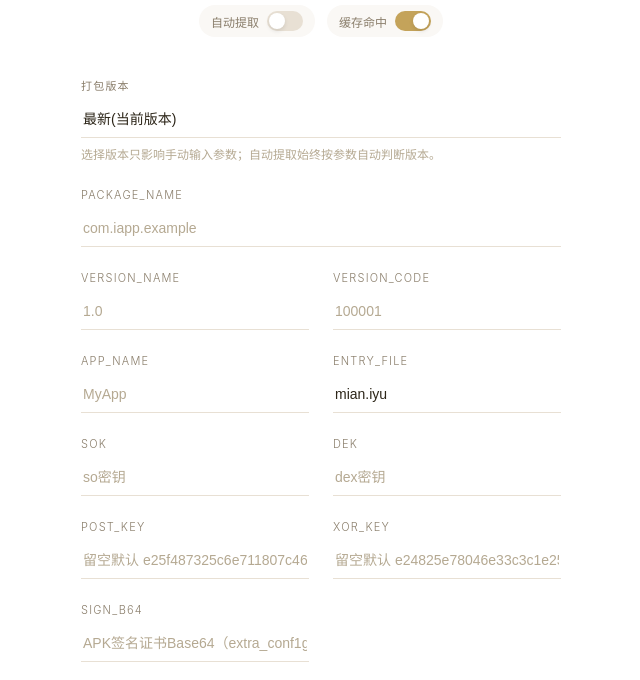
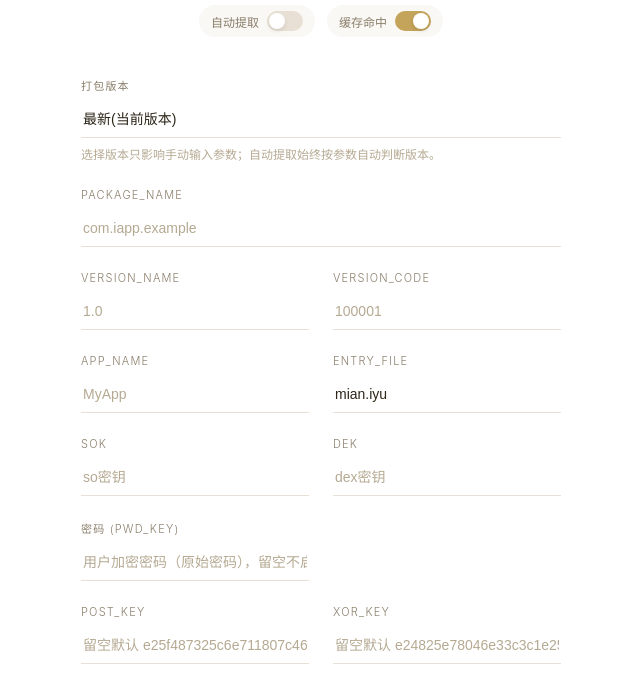
Before and after one commit to aiysss/iapp-decrypt, a plain HTML site: page temp/index.html in a window 1280 px wide. Shown: the part 120-800 px from the top of the page, without its empty margins (319-959 px from the left). Drawn offline with Linux system fonts and the light colour scheme.

Commit message:
fix: pwd_key 密码字段改为始终显示（不限定 legacy4 模式）

```diff
--- a/temp/index.html
+++ b/temp/index.html
@@ -93,14 +93,16 @@
                         <input type="text" name="dek" placeholder="dex密钥" required>
                     </div>
                 </div>
+                <div class="field-row" id="pwdKeyRow">
+                    <div class="field">
+                        <label>密码 (pwd_key)</label>
+                        <input type="text" name="pwd_key" placeholder="用户加密密码（原始密码），留空不启用">
+                    </div>
+                </div>
                 <div class="field-row" id="legacySignRow">
                     <div class="field">
                         <label>sign_key</label>
                         <input type="text" name="sign_key" placeholder="APK签名MD5或最终signKey">
-                    </div>
-                    <div class="field">
-                        <label>密码 (pwd_key)</label>
-                        <input type="text" name="pwd_key" placeholder="用户加密密码（原始密码），留空不启用">
                     </div>
                 </div>
                 <div class="field-row" id="postKeyRow">
--- a/temp/js/decrypt.js
+++ b/temp/js/decrypt.js
@@ -270,7 +270,7 @@ function applyManualModeUI(mode) {
     postKeyInput.disabled = legacy4;
     xorKeyInput.disabled = legacy4;
     signKeyInput.disabled = !legacy4;
-    pwdKeyInput.disabled = !legacy4;
+    // pwd_key 是 current 与 legacy4 通用字段，始终可用
     if (signB64Input) signB64Input.disabled = legacy4;
 
     if (legacy4) {
```
